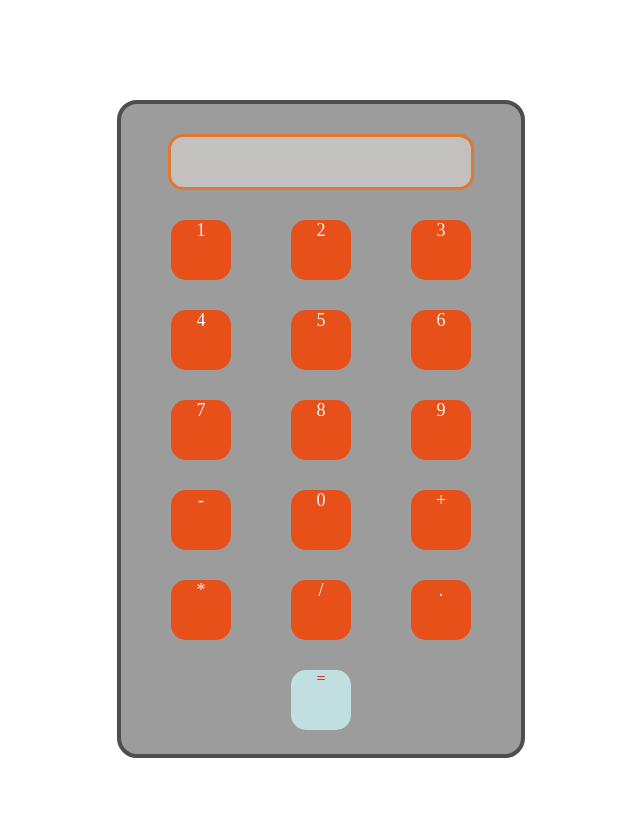
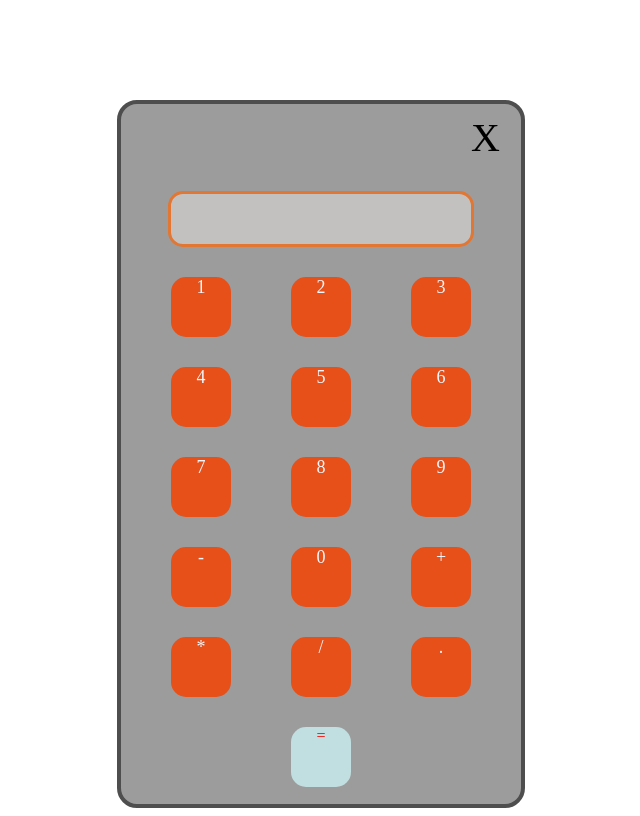
Before and after one commit to Grekalimbus/Calculator, a plain HTML site: page index.html in a window 1280 px wide. Shown: the whole page, without its empty margins (319-959 px from the left). Drawn offline with Linux system fonts and the light colour scheme.

Commit message:
create button close

```diff
--- a/calc.js
+++ b/calc.js
@@ -4,6 +4,10 @@ const allNum = document.querySelectorAll('.num')
 const input = document.querySelector('.input')
 const operand = document.querySelectorAll('.operand')
 const result = document.querySelector('.result_sum')
+const closeCalculator = document.querySelector('.close-calculator')
+closeCalculator.addEventListener('click', ()=>{
+    calculator.style.opacity = '0'
+})
 setTimeout(() =>{
     calculator.style.opacity = '1'
 },100)
--- a/index.css
+++ b/index.css
@@ -5,9 +5,17 @@
     margin-top: 100px;
     background-color: rgba(131, 130, 130, 0.788);
     width: 400px;
-    height: 650px;
+    height: 700px;
     border: 4px solid rgb(78, 78, 78);
     border-radius: 20px;
+}
+.close-calculator{
+    margin-left: 350px;
+    margin-top: 10px;
+    display: block;
+    font-size: bold;
+    font-size: 40px;
+    align-items: flex-end;
 }
 .input{
     font-size: 30px;
--- a/index.html
+++ b/index.html
@@ -9,6 +9,7 @@
 </head>
 <body>
     <div class="calculator">
+        <span class="close-calculator">X</span>
         <div class="input"></div>
 
         <div class="flex_number">
@@ -34,7 +35,7 @@
         <div class="flex_number">
             <div class="operand">*</div>
             <div class="operand">/</div>
-            <div class="operand">.</div>
+            <div class="num">.</div>
         </div>
         <div class="result_sum">=</div>
     </div>
```
